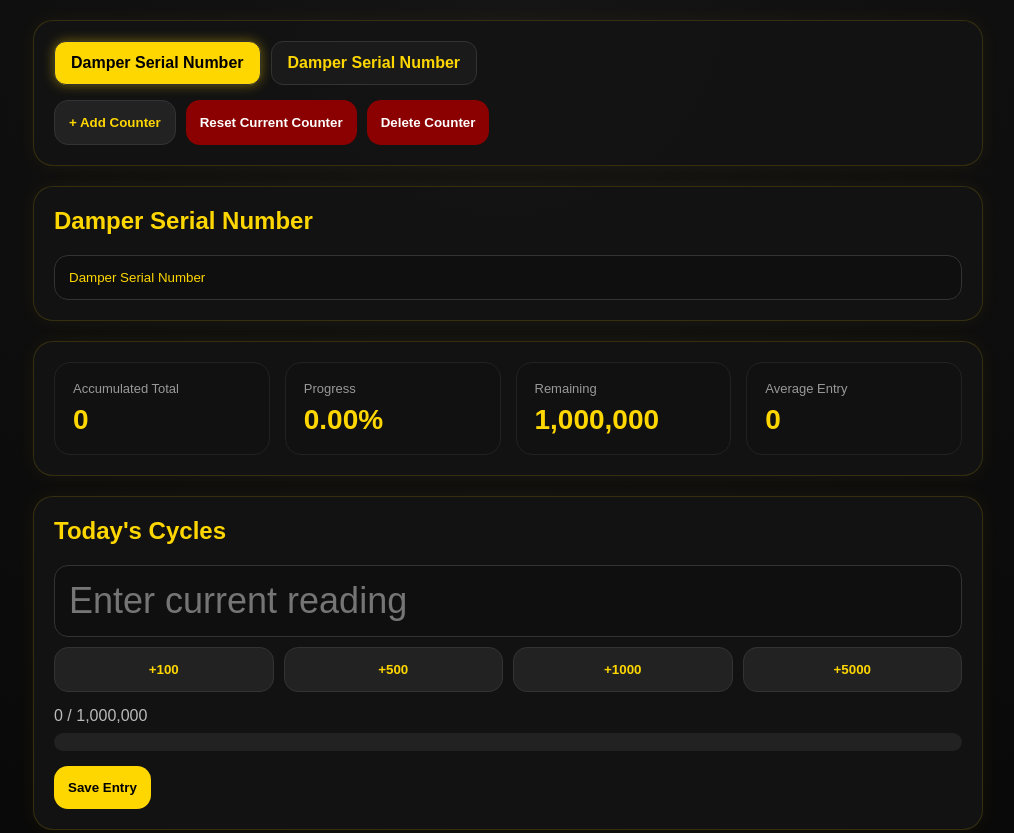
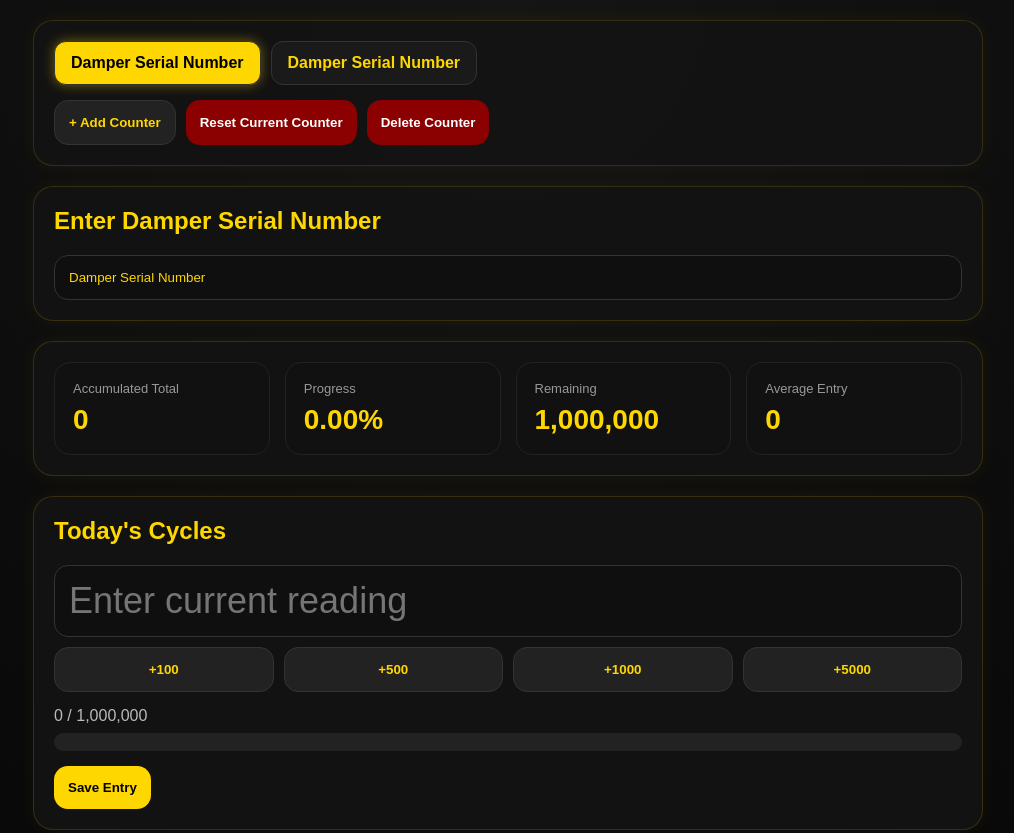
Before and after one commit to S70685n/Durability, a plain HTML site: page index.html in a window 1280 px wide. Shown: the top 833 px of the page, without its empty margins (132-1146 px from the left). Drawn offline with nearby package versions, Linux system fonts and the light colour scheme.

Commit message:
Change heading and streamline localStorage code
Updated heading text and optimized localStorage handling.

```diff
--- a/index.html
+++ b/index.html
@@ -241,7 +241,7 @@ canvas{
   <!-- SETTINGS -->
   <div class="card">
 
-    <h2>Damper Serial Number</h2>
+    <h2>Enter Damper Serial Number</h2>
 
     <input
       id="counterName"
@@ -355,9 +355,7 @@ canvas{
 
 const TARGET = 1000000;
 
-let trackers =
-JSON.parse(localStorage.getItem("trackers")) || [
-
+let trackers = JSON.parse(localStorage.getItem("trackers")) || [
   {
     name:"Damper Serial Number",
     today:"",
@@ -382,10 +380,7 @@ let chart;
 /* SAVE */
 
 function saveData(){
-  localStorage.setItem(
-    "trackers",
-    JSON.stringify(trackers)
-  );
+  localStorage.setItem("trackers",JSON.stringify(trackers));
 }
 
 /* ACTIVE */
@@ -537,8 +532,7 @@ function saveEntry(){
 
   tracker.totalAccumulated += addedCycles;
 
-  tracker.lastMachineReading =
-    currentReading;
+  tracker.lastMachineReading = currentReading;
 
   let now = new Date();
 
```
